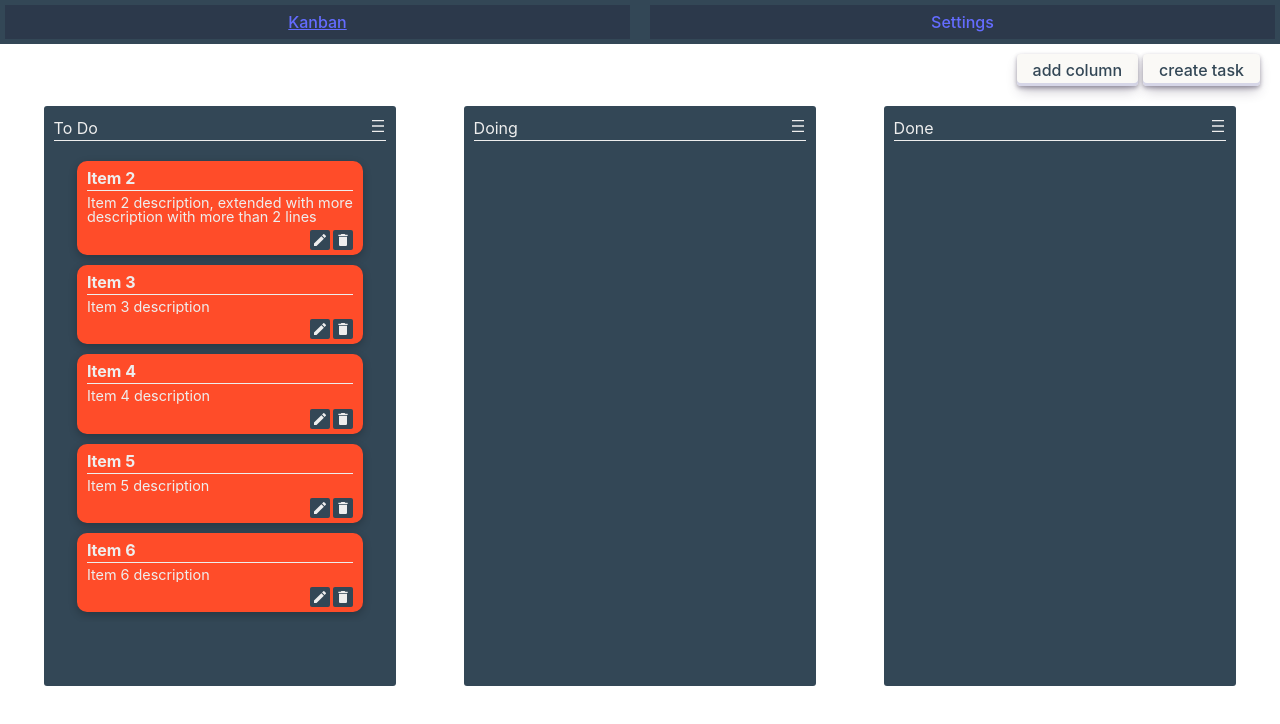
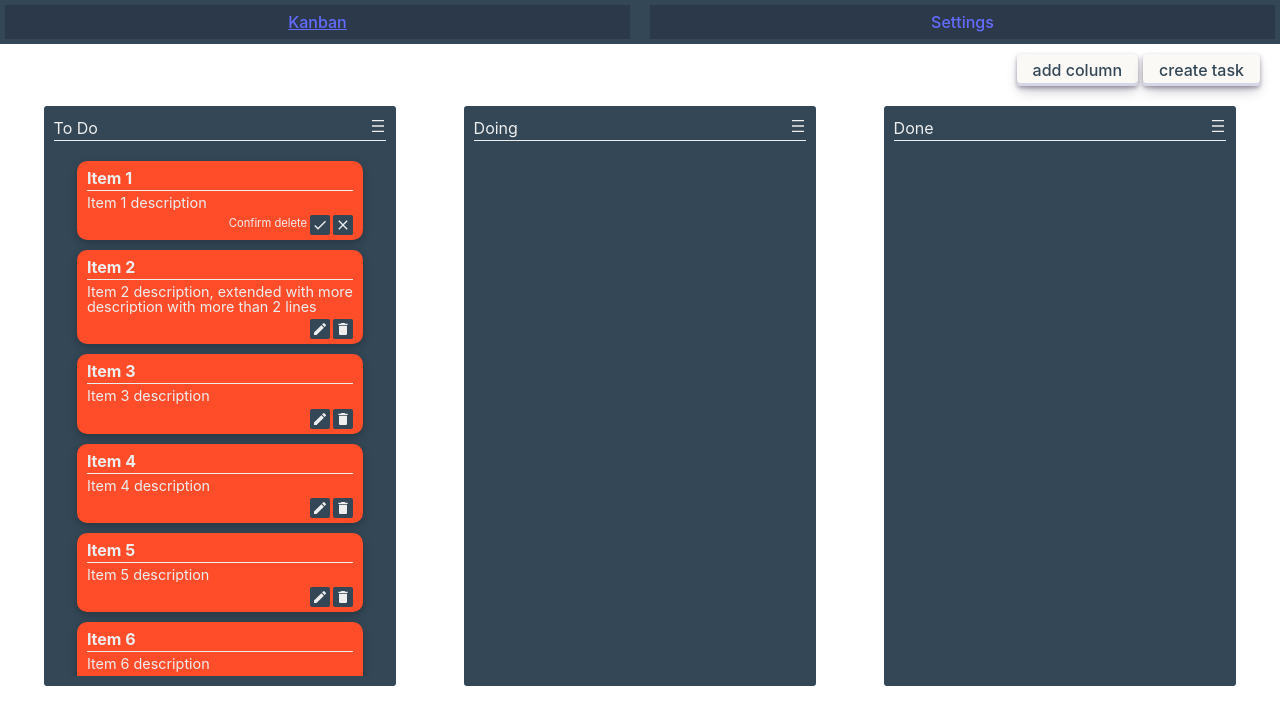
Before and after one commit to Daamii/kanban, a React (Vite) app: page / in a window 1280 px wide. Both pictures are taken after a click on the element 343 px from the left and 225 px from the top of the page. Shown: the top 724 px of the page. Built offline with nearby package versions, Linux system fonts and the light colour scheme.

Commit message:
ask for task delete confirmation and improve task form modal styling

```diff
--- a/src/Screens/Kanban/TaskForm.tsx
+++ b/src/Screens/Kanban/TaskForm.tsx
@@ -60,6 +60,8 @@ export const TaskForm = ({ currentValue, isModalOpen, closeModal }: Props) => {
       onClose={closeModal}
       title={currentValue ? "Edit task" : "Create new Task"}
     >
+      <div className="taskform">
+        <div className="taskform__content">
           <TextInput
             defaulValue={currentValue?.label}
             label="Task name"
@@ -76,7 +78,11 @@ export const TaskForm = ({ currentValue, isModalOpen, closeModal }: Props) => {
             options={options}
             onChange={setColumnUuid}
           />
+        </div>
+        <div className="taskform__footer">
           <PrimaryButton onClick={saveTask}>save</PrimaryButton>
+        </div>
+      </div>
     </Modal>
   );
 };
--- a/src/Screens/Kanban/kanban-page.scss
+++ b/src/Screens/Kanban/kanban-page.scss
@@ -12,3 +12,20 @@
   padding: 0 20px;
   gap: 5px;
 }
+
+.taskform {
+  display: flex;
+  flex-direction: column;
+  justify-content: space-between;
+  height: 60vh;
+  &__content {
+    display: flex;
+    flex-direction: column;
+    gap: 20px;
+  }
+  &__footer {
+    display: flex;
+    flex-direction: row-reverse;
+    gap: 20px;
+  }
+}
--- a/src/components/Inputs/SelectInput.tsx
+++ b/src/components/Inputs/SelectInput.tsx
@@ -35,7 +35,7 @@ const SelectInput: React.FC<SelectInputProps> = ({
 
   return (
     <div className="select-input-container">
-      <label htmlFor="select-input">Selecciona una opción:</label>
+      <label htmlFor="select-input">Column:</label>
       <select id="select-input" value={selectedOption} onChange={handleChange}>
         {options.map((option) => (
           <option key={option.value} value={option.value}>
--- a/src/components/Inputs/inputs.scss
+++ b/src/components/Inputs/inputs.scss
@@ -1,7 +1,8 @@
 .text-input {
   padding: 8px 12px;
-  border: 1px solid var(--color-secondary);
-  border-radius: 4px;
+  // border: 1px solid var(--color-secondary);
+  border: 1px solid #ccc;
+  // border-radius: 4px;
   transition: border-color 0.3s, box-shadow 0.3s;
   background-color: var(--color-secondary);
   color: var(--color-white);
--- a/src/features/Kanban/KanbanCard.tsx
+++ b/src/features/Kanban/KanbanCard.tsx
@@ -1,5 +1,5 @@
 import React, { useState } from "react";
-import { MdEdit, MdDelete } from "react-icons/md";
+import { MdEdit, MdDelete, MdCheck, MdOutlineClose } from "react-icons/md";
 import { TaskForm } from "../../Screens/Kanban/TaskForm";
 import { TaskType } from "../../Types/kanbanTypes";
 
@@ -15,7 +15,11 @@ export const KanbanCard = ({
   handleRemoveFromList,
 }: CardProps) => {
   const [isOpen, setIsOpen] = useState(false);
+  const [deleteConfirmed, setSeleteConfirmed] = useState(false);
 
+  const handleDelete = () => {
+    deleteConfirmed && handleRemoveFromList(data.uuid);
+  };
   const handleDragEnd = () => handleDragging(false);
   const handleDragStart = (e: React.DragEvent<HTMLDivElement>) => {
     e.dataTransfer.setData("text", `${data.uuid}`);
@@ -33,6 +37,24 @@ export const KanbanCard = ({
         <div className="kanban-card__label">{data.label}</div>
         <div className="kanban-card__description">{data.content}</div>
         <div className="kanban-card__buttons">
+          {deleteConfirmed ? (
+            <>
+              <div className="kanban-card__buttons__label">Confirm delete</div>
+              <div
+                className="kanban-card__buttons__button"
+                onClick={handleDelete}
+              >
+                <MdCheck />
+              </div>
+              <div
+                className="kanban-card__buttons__button"
+                onClick={() => setSeleteConfirmed(false)}
+              >
+                <MdOutlineClose />
+              </div>
+            </>
+          ) : (
+            <>
               <div
                 className="kanban-card__buttons__button"
                 onClick={() => setIsOpen(true)}
@@ -41,10 +63,12 @@ export const KanbanCard = ({
               </div>
               <div
                 className="kanban-card__buttons__button"
-            onClick={() => handleRemoveFromList(data.uuid)}
+                onClick={() => setSeleteConfirmed(true)}
               >
                 <MdDelete />
               </div>
+            </>
+          )}
         </div>
       </span>
       <TaskForm
--- a/src/features/Kanban/kanban.scss
+++ b/src/features/Kanban/kanban.scss
@@ -79,6 +79,9 @@
     justify-content: flex-end;
     gap: 3px;
 
+    &__label {
+      font-size: 0.7em;
+    }
     &__button {
       display: flex;
       justify-content: center;
```
Lines whose indentation alone changed are shown as unchanged.
